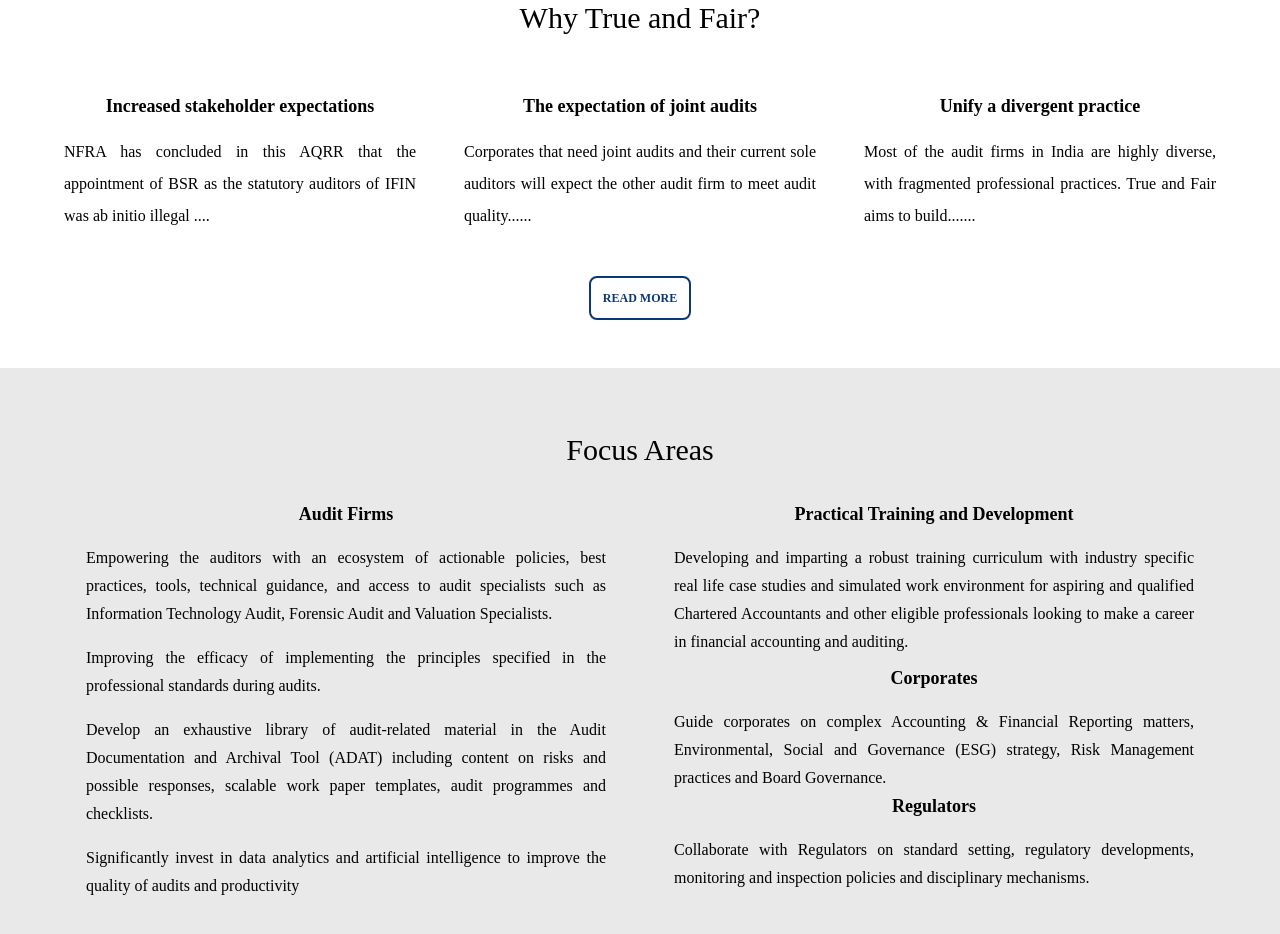
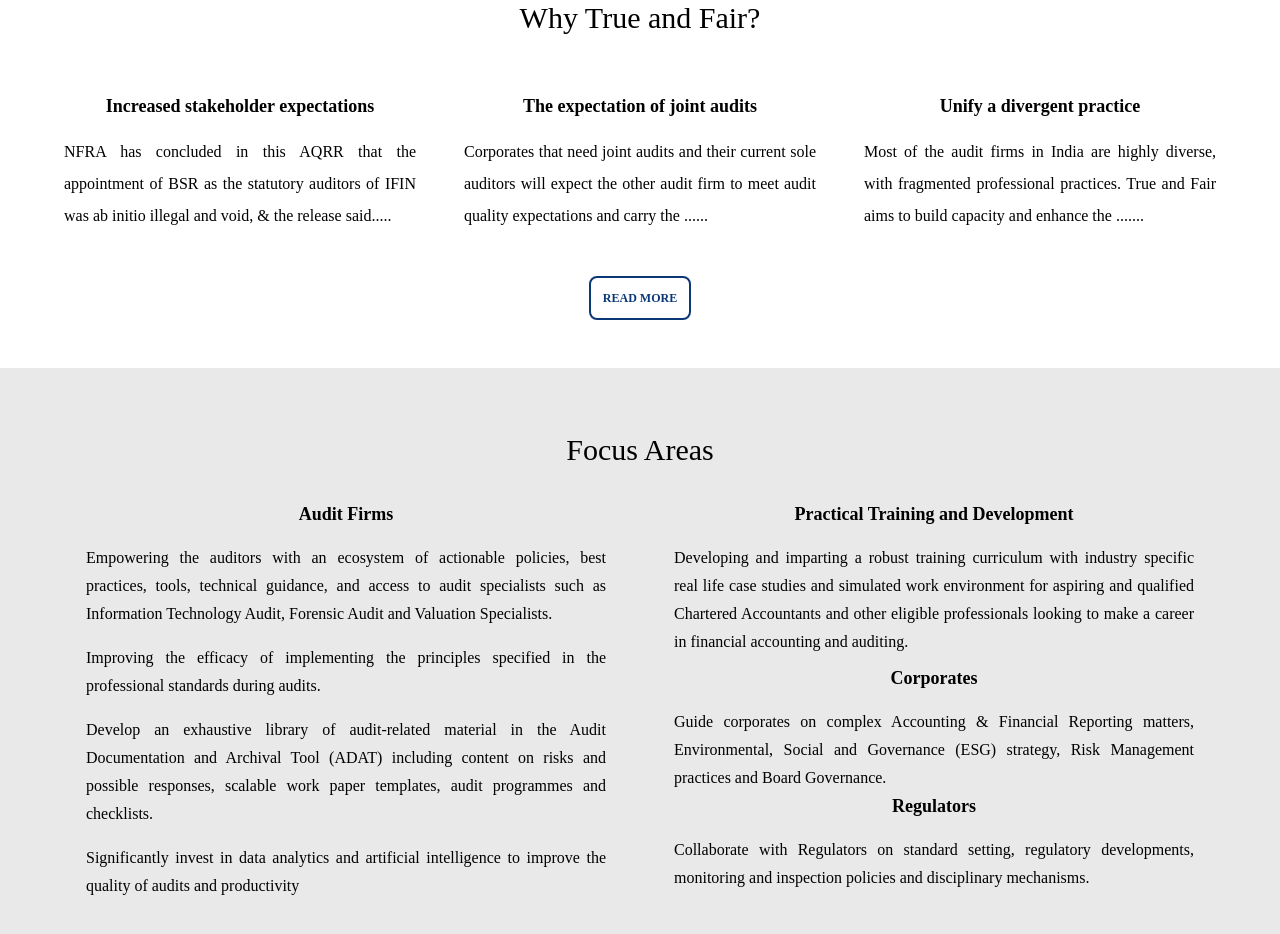
Before and after one commit to TRUENFAIR/trueandfair, a Next.js app: page / in a window 1280 px wide. Shown: the part 1680-2614 px from the top of the page. Built offline with nearby package versions, Linux system fonts and the light colour scheme.

Commit message:
some new text changes

```diff
--- a/pages/index.js
+++ b/pages/index.js
@@ -53,17 +53,17 @@
     {
       id: 1,
       title: "Increased stakeholder expectations  ",
-      text: "NFRA has concluded in this AQRR that the appointment of BSR as the statutory auditors of IFIN was ab initio illegal ....",
+      text: "NFRA has concluded in this AQRR that the appointment of BSR as the statutory auditors of IFIN was ab initio illegal and void, & the release said.....",
     },
     {
       id: 2,
       title: "The expectation of joint audits ",
-      text: "Corporates that need joint audits and their current sole auditors will expect the other audit firm to meet audit quality......",
+      text: "Corporates that need joint audits and their current sole auditors will expect the other audit firm to meet audit quality expectations and carry the ......",
     },
     {
       id: 3,
       title: "Unify a divergent practice ",
-      text: "Most of the audit firms in India are highly diverse, with fragmented professional practices. True and Fair aims to build.......",
+      text: "Most of the audit firms in India are highly diverse, with fragmented professional practices. True and Fair aims to build capacity and enhance the .......",
     },
   ];
   const whyworkwithus = [
```
